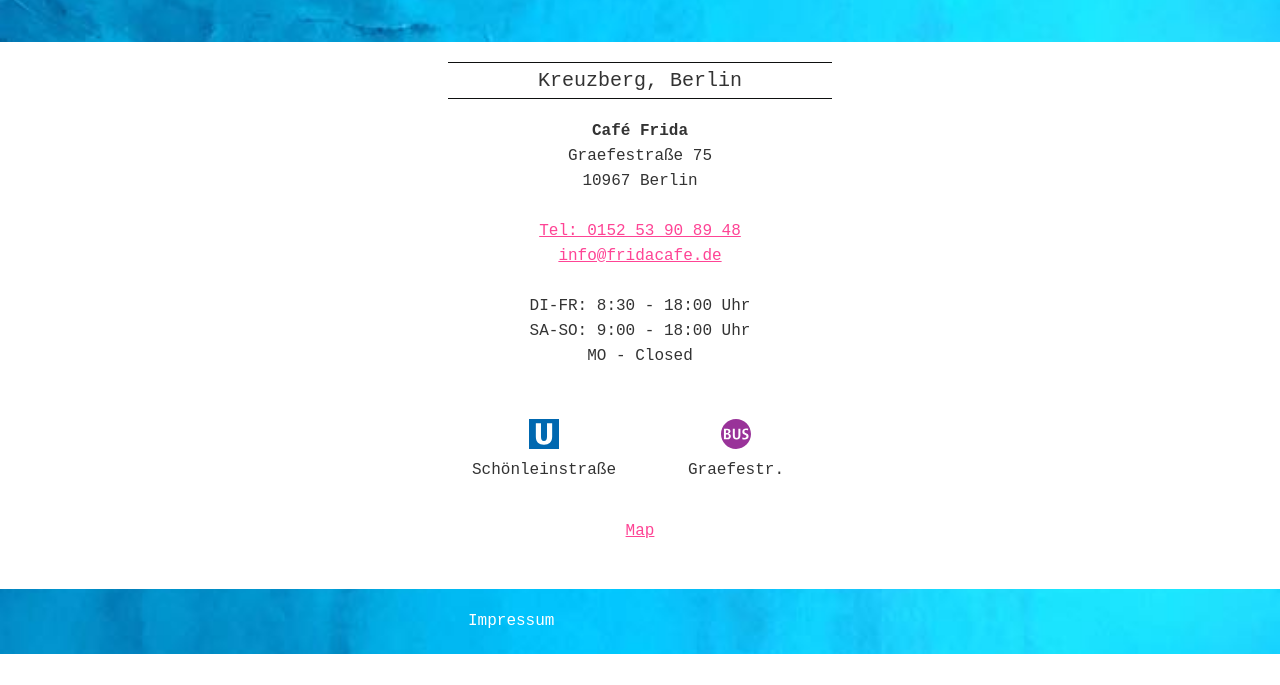
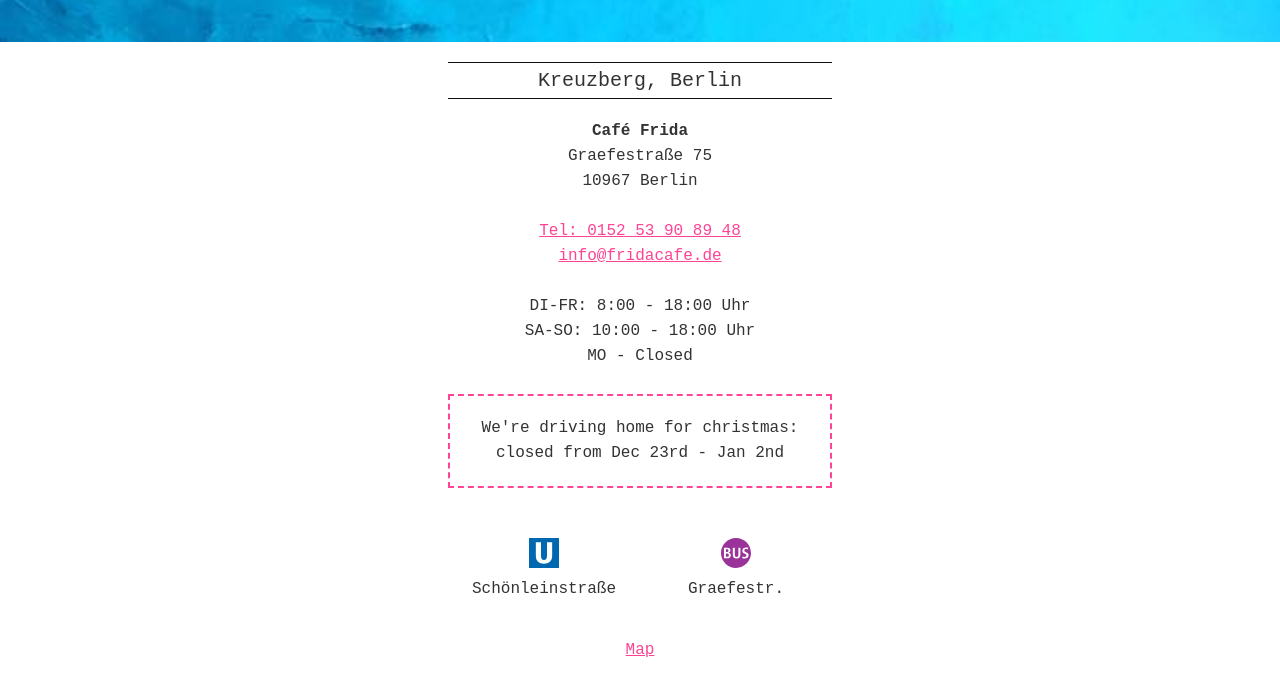
Before and after one commit to markusfreundorfer/cafe-frida-berlin, a website: page index.html in a window 1280 px wide. Shown: the part 488-1173 px from the top of the page. Before the commit the page ends 1142 px from the top, so only its background shows below. Drawn offline with Linux system fonts and the light colour scheme.

Commit message:
öffnungszeiten

```diff
--- a/assets/compiled/styles1.0.22.css
+++ b/assets/compiled/styles1.0.22.css
@@ -309,6 +309,10 @@ footer {
     border-bottom: 1px solid #0e100f;
     margin-bottom: 20px; }
 
+.christmas {
+  border: 2px dashed #fe4495;
+  padding: 20px; }
+
 .responsively-lazy:not(img) {
   position: relative;
   height: 0; }
--- a/assets/scss/styles.scss
+++ b/assets/scss/styles.scss
@@ -106,6 +106,11 @@ footer {
   }
 }
 
+.christmas{
+  border: 2px dashed $pink;
+  padding: 20px;
+}
+
 // LAZY LOAD
 
 .responsively-lazy:not(img) {
--- a/index.html
+++ b/index.html
@@ -96,9 +96,12 @@
                 <li><a title="Call us" href="tel:015253908948">Tel: 0152 53 90 89 48</a></li>
                 <li><a title="Write us" href="mailto:info@fridacafe.de">info@fridacafe.de</a></li>
                 <br>
-                <li>DI-FR: 8:30 - 18:00 Uhr</li>
-                <li>SA-SO: 9:00 - 18:00 Uhr</li>
+                <li>DI-FR: 8:00 - 18:00 Uhr</li>
+                <li>SA-SO: 10:00 - 18:00 Uhr</li>
                 <li>MO - Closed</li>
+                <br>
+                <li class="christmas">We're driving home for christmas:<br>
+                    closed from Dec 23rd - Jan 2nd</li>
                 <br>
                 <br>
                 <li class="public-transport subway"><span></span><br>Schönleinstraße</li>
```
